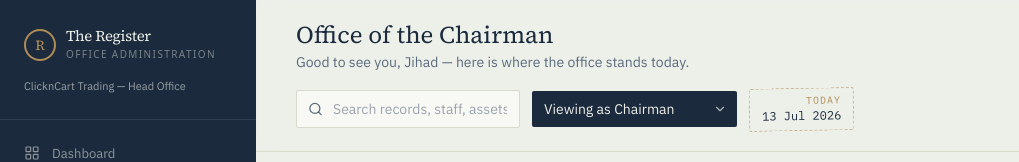
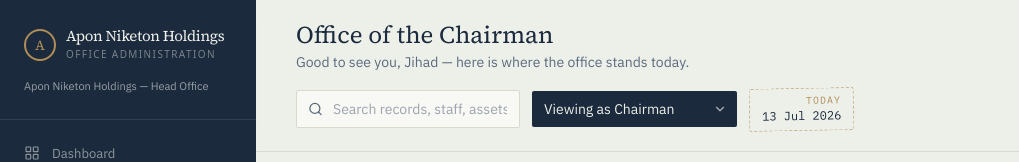
Before and after one commit to monoverse71/OFFICE-MANAGEMENT, a React (Vite) app: page /settings in a window 1280 px wide. Shown: the top 162 px of the page, without its empty margins (0-1019 px from the left). Built offline with nearby package versions, Linux system fonts and the light colour scheme.

Commit message:
Add files via upload

```diff
--- a/src/components/Sidebar.jsx
+++ b/src/components/Sidebar.jsx
@@ -31,10 +31,10 @@ export default function Sidebar({ officeName }) {
       <div className="px-6 pt-7 pb-6 border-b border-white/10">
         <div className="flex items-center gap-2.5">
           <div className="w-8 h-8 rounded-full border-2 border-brass flex items-center justify-center">
-            <span className="font-display text-brass text-sm">R</span>
+            <span className="font-display text-brass text-sm">A</span>
           </div>
           <div>
-            <p className="font-display text-[15px] leading-none tracking-tight">The Register</p>
+            <p className="font-display text-[15px] leading-none tracking-tight">Apon Niketon Holdings</p>
             <p className="text-[10px] text-paper/45 uppercase tracking-[0.14em] mt-1">Office Administration</p>
           </div>
         </div>
--- a/src/data/dummyData.js
+++ b/src/data/dummyData.js
@@ -4,7 +4,7 @@
 
 export const office = {
   id: 'off-001',
-  name: 'ClicknCart Trading — Head Office',
+  name: 'Apon Niketon Holdings — Head Office',
   timezone: 'Asia/Dhaka',
   currency: 'BDT'
 }
```
